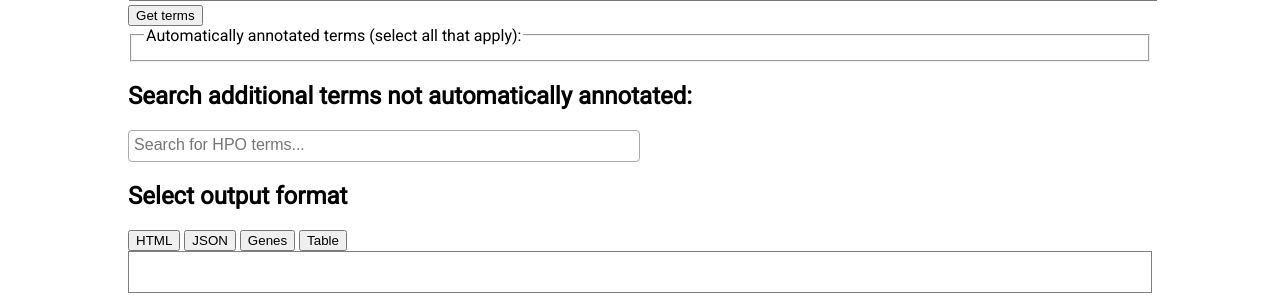
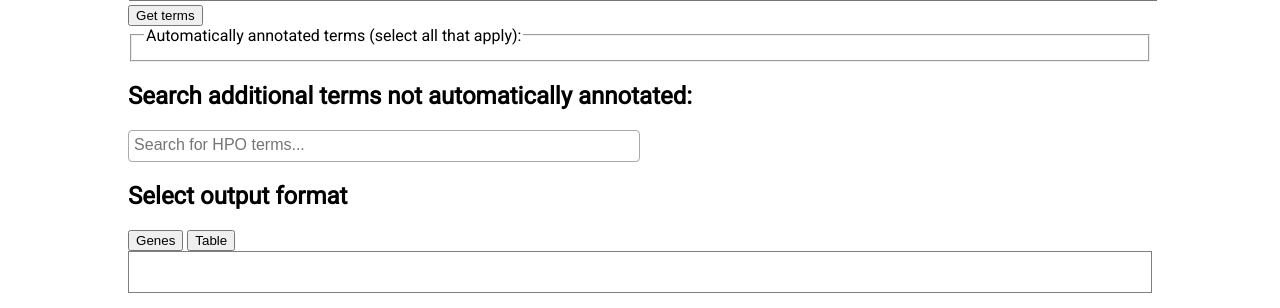
Before and after one commit to whytestalyon/LayeredGraph, a Flask app: template templates/textToTable.html in a window 1280 px wide. Shown: the part 280-588 px from the top of the page. Run offline with Flask 2, Linux system fonts and the light colour scheme; the template is opened without the code that fills it, so the values that code supplies are empty; parts of the project's set-up code (start-up, migrations or seed data) failed here and were passed over; some libraries are stand-ins or nearby versions.

Commit message:
removed unused dev. buttons

```diff
--- a/templates/textToTable.html
+++ b/templates/textToTable.html
@@ -103,78 +103,6 @@
                     delay: 300,
                     dataType: 'json'
                 }
-            });
-
-            $("#html_btn").click(function () {
-                $("#resdiv").empty();
-                var selectedTerms = $("input[type='checkbox']:checked").map(function(){
-                    return $(this).attr('name');
-                }).get();
-                var terms = $('.hpo-select').select2('data').map(function(currentValue){ return currentValue.id;});
-                var allTerms = terms.concat(selectedTerms);
-                console.log(allTerms);
-
-                if(allTerms.length === 0) {
-                    alert("No HPO terms are selected.");
-                    return;
-                }
-
-                $("#resdiv").append("<h4 style=\"color: blue\">Querying server...</h4>");
-                $.ajax({
-                        type: 'POST',
-                        url: '/rank',
-                        data: JSON.stringify(allTerms),
-                        success: function(data) {
-                            $("#resdiv").empty();
-                            $("#resdiv").append('Used: ' + JSON.stringify(data.usedTerms).replace("[","{").replace("]","}") + '<br>');
-                            $("#resdiv").append('CSV-used: ' + data.usedTerms.sort() + '<br>');
-                            $("#resdiv").append('Missing: ' + data.missingTerms + '<br><br>');
-
-                            var i;
-                            for (i = 0; i < 20; i++) {
-                                $("#resdiv").append(' ' + data.rankings[i].weight + ' ' + data.rankings[i].nodeType + ' ' + data.rankings[i].label + '<br>');
-                            }
-                        },
-                        error: function (textStatus, errorThrown) {
-                            $("#resdiv").empty();
-                            $("#resdiv").append("<h4 style=\"color: red\">ERROR: "+errorThrown+", if the problem persists, contact PyxisMap developers.</h4>");
-                        },
-                        contentType: "application/json",
-                        dataType: 'json'
-                });
-            });
-
-            $("#json_btn").click(function () {
-                $("#resdiv").empty();
-
-                var selectedTerms = $("input[type='checkbox']:checked").map(function(){
-                    return $(this).attr('name');
-                }).get();
-                var terms = $('.hpo-select').select2('data').map(function(currentValue){ return currentValue.id;});
-                var allTerms = terms.concat(selectedTerms);
-                console.log(allTerms);
-
-                if(allTerms.length === 0) {
-                    alert("No HPO terms are selected.");
-                    return;
-                }
-
-                $("#resdiv").append("<h4 style=\"color: blue\">Querying server...</h4>");
-                $.ajax({
-                        type: 'POST',
-                        url: '/rank',
-                        data: JSON.stringify(allTerms),
-                        success: function(data) {
-                            $("#resdiv").empty();
-                            $("#resdiv").append(JSON.stringify(data, null, '\t'));
-                        },
-                        error: function (textStatus, errorThrown) {
-                            $("#resdiv").empty();
-                            $("#resdiv").append("<h4 style=\"color: red\">ERROR: "+errorThrown+", if the problem persists, contact PyxisMap developers.</h4>");
-                        },
-                        contentType: "application/json",
-                        dataType: 'json'
-                });
             });
 
             $("#genes_btn").click(function () {
@@ -457,8 +385,6 @@
                 <h2>Search additional terms not automatically annotated:</h2>
                 <select name="term[]" class="hpo-select" multiple="multiple" style="width: 50%"></select><br>
                 <h2>Select output format</h2>
-                <button id="html_btn">HTML</button>
-                <button id="json_btn">JSON</button>
                 <button id="genes_btn">Genes</button>
                 <button id="table_btn">Table</button>
             </div>
```
